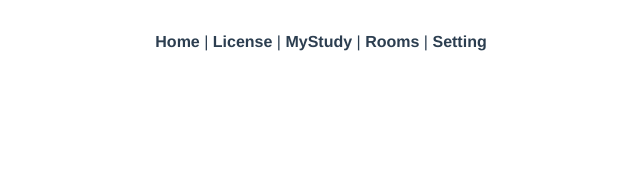
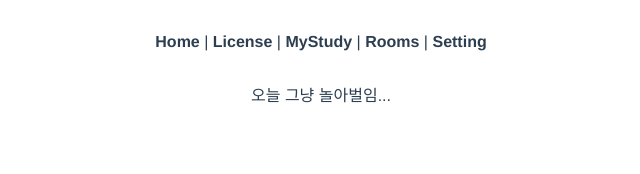
Before and after one commit to kyngskwk/Just_DDA_IT, a Vue app in the folder frontend/: page /rooms/1/1 in a window 1280 px wide. Shown: the top 174 px of the page, without its empty margins (319-959 px from the left). Built offline with nearby package versions, Linux system fonts and the light colour scheme.

Commit message:
FE-studyroomfeed S03P12A102-43 create feed

```diff
--- /dev/null
+++ b/frontend/public/feed.json
@@ -0,0 +1,34 @@
+{
+    "data": [
+      {
+        "feedId": 0,
+        "roomId": 0,
+        "userId": 0,
+        "studyImage": "https://images.unsplash.com/photo-1593642532842-98d0fd5ebc1a?ixlib=rb-1.2.1&ixid=eyJhcHBfaWQiOjEyMDd9&auto=format&fit=crop&w=1650&q=80",
+        "studyLike": [],
+        "studyContent": "오늘 힘들었지만 그래도 굳이었담",
+        "studyDegree": 4,
+        "registTime": "2020-07-24"
+      },
+      {
+        "feedId": 1,
+        "roomId": 0,
+        "userId": 1,
+        "studyImage": "https://images.unsplash.com/photo-1434030216411-0b793f4b4173?ixlib=rb-1.2.1&ixid=eyJhcHBfaWQiOjEyMDd9&auto=format&fit=crop&w=1650&q=80",
+        "studyLike": [],
+        "studyContent": "오늘 그냥 놀아벌임...",
+        "studyDegree": 1,
+        "registTime": "2020-07-23"
+      },
+      {
+        "feedId": 2,
+        "roomId": 1,
+        "userId": 0,
+        "studyImage": "https://cdn.pixabay.com/photo/2016/01/19/14/50/desk-1148994_1280.jpg",
+        "studyLike": [],
+        "studyContent": "밤에 불 켜고 공부한다 이말입니다~",
+        "studyDegree": 5,
+        "registTime": "2020-07-21"
+      }
+    ]
+  }
--- /dev/null
+++ b/frontend/src/components/Rooms/FeedDetail.vue
@@ -0,0 +1,40 @@
+<template>
+  <div>
+    {{ this.feed.studyContent }}
+  </div>
+</template>
+
+<script>
+import axios from 'axios'
+
+export default {
+  name: 'FeedDetail',
+  props: {
+    roomId: {
+      type: Number
+    },
+    feedId: {
+      type: Number
+    }
+  },
+  data() {
+    return {
+      feed:''
+    }
+  },
+  created() {
+   axios.get('http://localhost:3000/feed.json')
+    .then(response => {
+      for (var i=0;i<response.data.data.length;i++) {
+        if(response.data.data[i].feedId == this.feedId) {
+          this.feed = response.data.data[i]
+          break;
+        }
+      }
+    })
+  }
+}
+</script>
+
+<style scoped>
+</style>
--- a/frontend/src/components/Rooms/RoomDetail.vue
+++ b/frontend/src/components/Rooms/RoomDetail.vue
@@ -1,4 +1,5 @@
 <template>
+<div>
   <div class="card">
     <div class="card-header">
       {{ licenseTitle }}
@@ -33,10 +34,31 @@
       </div>
     </div>
   </div>
+  <div class="card text-center mt-5">
+    <div class="card-header">
+      <ul class="nav nav-tabs card-header-tabs">
+        <li class="nav-item">
+          <a class="nav-link" href="#" :class="{ active: isTodo }" @click="todoTab">오늘 할 일</a>
+        </li>
+        <li class="nav-item">
+          <a class="nav-link" href="#" :class="{ active: isFeed }" @click="feedTab">공부 인증</a>
+        </li>
+      </ul>
+    </div>
+    <div class="card-body" v-if="isTodo">
+      <h5>TO DO</h5>
+    </div>
+    <div class="card-body feed-group" v-else>
+      <RoomFeedList :feeds="feeds" :roomId="roomId"/>
+    </div>
+  </div>
+</div>
 </template>
 
 <script>
 import axios from 'axios'
+import RoomFeedList from '../Rooms//RoomFeedList.vue'
+
 
 export default {
   name: 'RoomdDetail',
@@ -44,6 +66,9 @@ export default {
     roomId: {
         type: String,
     }
+  },
+  components: {
+    RoomFeedList
   },
   data() {
     return {
@@ -55,7 +80,20 @@ export default {
       maxMembers: '',
       roomGoal: '',
       roomInfo: '',
-      Dday: ''
+      Dday: '',
+      isTodo: true,
+      isFeed: false,
+      feeds: []
+    }
+  },
+  methods: {
+    todoTab() {
+      this.isTodo = true
+      this.isFeed = false
+    },
+    feedTab() {
+      this.isFeed = true
+      this.isTodo = false
     }
   },
   created() {
@@ -95,6 +133,13 @@ export default {
         this.captainName = response.data.data[aboutRoom.captainId]["userName"]
       })
     })
+
+    axios.get('http://localhost:3000/feed.json')
+    .then(response => {
+      // console.log(response) // -> data.data.studyImage
+      this.feeds = response.data.data
+      console.log(this.feeds)
+    })
   }
 }
 </script>
@@ -107,5 +152,11 @@ export default {
 p {
   margin: 0 0 5px 0
 }
+.feed-group {
+  padding: 0 0 0 0
+}
+.feed-card {
+  margin: 0 0 0 0
+}
 
 </style>
--- /dev/null
+++ b/frontend/src/components/Rooms/RoomFeedDetail.vue
@@ -0,0 +1,33 @@
+<template>
+  <a class="card col-4 feed-card" @click="goFeedDetail">
+    <img :src="this.feed.studyImage" class="card-img img-thumbnail feed-img border-0 rounded-0 ">
+    <div class="card-img-overlay">
+      <h5 class="card-title"> </h5>
+    </div>
+  </a>
+</template>
+
+<script>
+export default {
+  name: 'RoomFeedDetail',
+  props: {
+    feed: {
+      type: Object
+    }
+  },
+  methods: {
+    goFeedDetail() {
+      this.$router.push({name: 'FeedDetail', params: { roomId:this.feed.roomId, feedId:this.feed.feedId }})
+    }
+  }
+}
+</script>
+
+<style scoped>
+.feed-card {
+  padding:0 0 0 0
+}
+.feed-img {
+ padding: 0 0 0 0;
+}
+</style>
--- /dev/null
+++ b/frontend/src/components/Rooms/RoomFeedList.vue
@@ -0,0 +1,40 @@
+<template>
+  <div class="card-group row px-3">
+    <RoomFeedDetail v-for="feed in this.roomfeeds" :key="feed.roomId" :feed="feed"/>
+  </div>
+</template>
+
+<script>
+import RoomFeedDetail from '../Rooms/RoomFeedDetail.vue'
+
+export default {
+  name: 'RoomFeedList',
+  props: {
+    feeds: {
+      type: Array
+    },
+    roomId: {
+      type: String
+    }
+  },
+  components: {
+    RoomFeedDetail
+  },
+  data() {
+    return {
+      roomfeeds: []
+    }
+  },
+  created() {
+    for (var i=0; i < this.feeds.length ; i++){
+      if (this.feeds[i].roomId == this.roomId){
+        this.roomfeeds.push(this.feeds[i])
+      }
+    }
+  }
+}
+</script>
+
+<style scoped>
+
+</style>
--- a/frontend/src/router/index.js
+++ b/frontend/src/router/index.js
@@ -6,8 +6,11 @@ import MyStudy from '../views/MyStudy.vue'
 import Rooms from '../views/rooms/Rooms.vue'
 import RoomCreate from '../views/rooms/RoomCreate.vue'
 import RoomDetail from '../components/Rooms/RoomDetail.vue'
+import FeedDetail from '../components/Rooms/FeedDetail.vue'
 import Setting from '../views/Setting.vue'
 import NcsResult from '../components/License/NcsResult.vue'
+
+
 Vue.use(VueRouter)
 
   const routes = [
@@ -43,6 +46,12 @@ Vue.use(VueRouter)
     props: true
   },
   {
+    path: '/rooms/:roomId/:feedId',
+    name: 'FeedDetail',
+    component: FeedDetail,
+    props: true
+  },
+  {
     path: '/setting',
     name: 'Setting',
     component: Setting
```
